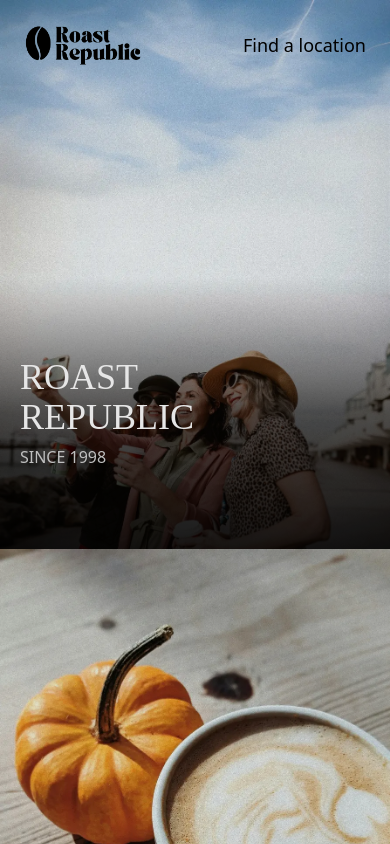
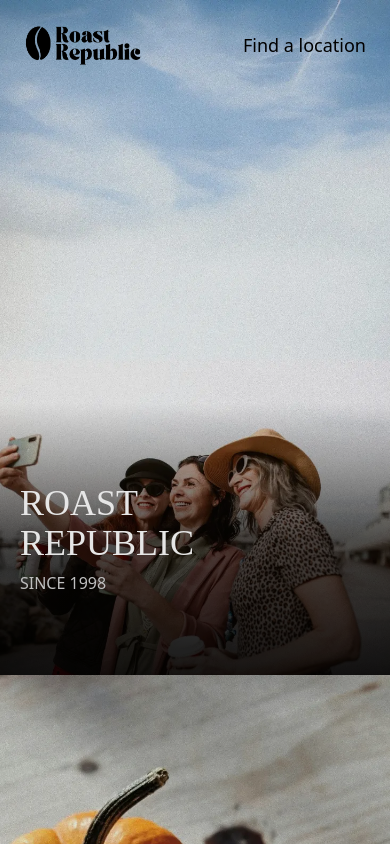
Before and after one commit to michelezedda/roast-republic, a React (Vite) app: page / in a window 390 px wide. Shown: the top 844 px of the page. Built offline with nearby package versions, Linux system fonts and the light colour scheme; a web font is replaced by a local one.

Commit message:
bg size incremented

```diff
--- a/src/components/Card.tsx
+++ b/src/components/Card.tsx
@@ -6,7 +6,7 @@
 
   return (
     <div
-      className="flex items-end bg-cover bg-top lg:bg-center h-[65dvh] lg:h-screen cursor-pointer transition-transform duration-700 ease-in-out lg:hover:scale-105"
+      className="flex items-end bg-cover bg-bottom lg:bg-center h-[80dvh] lg:h-screen cursor-pointer transition-transform duration-700 ease-in-out lg:hover:scale-105"
       style={{ backgroundImage: `url(${bg})` }}
       onMouseEnter={() => setHovered(true)}
       onMouseLeave={() => setHovered(false)}
```
